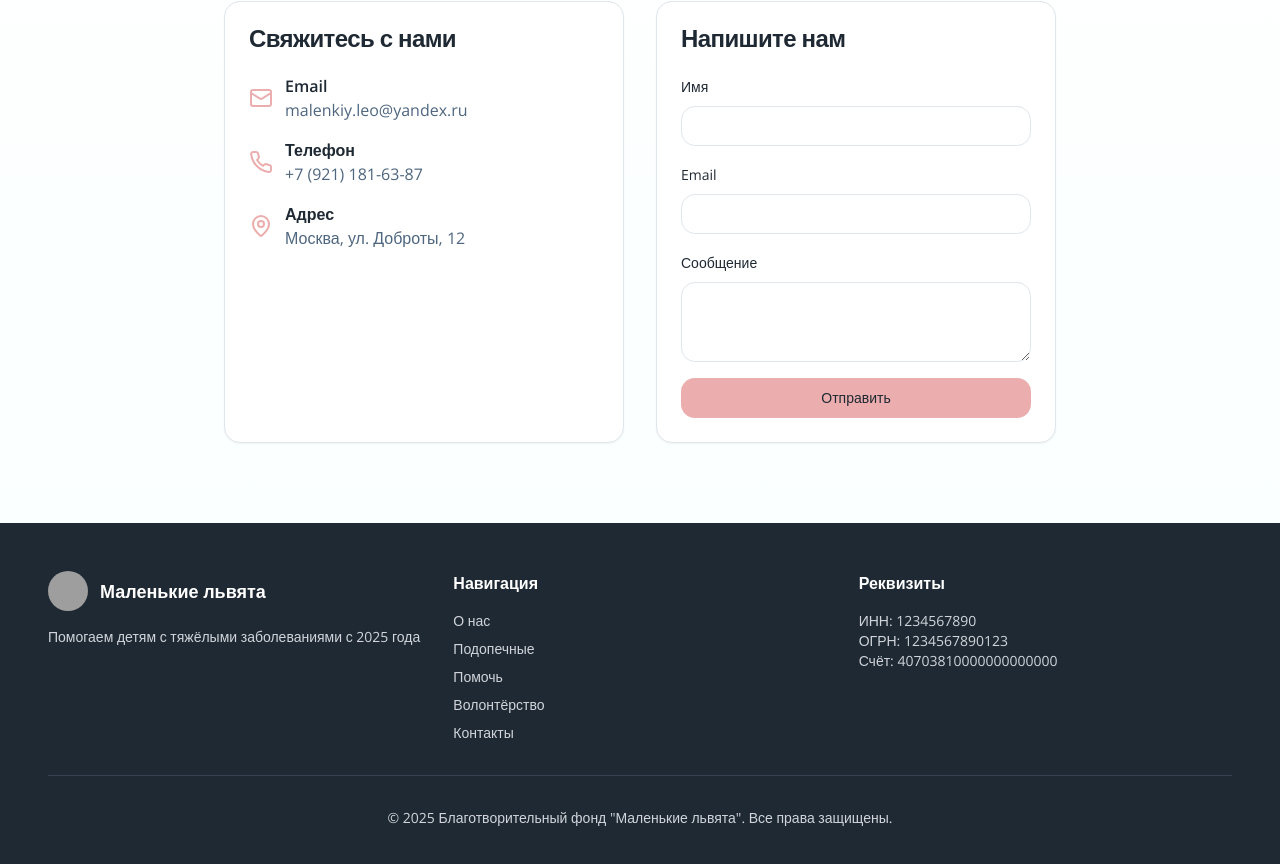
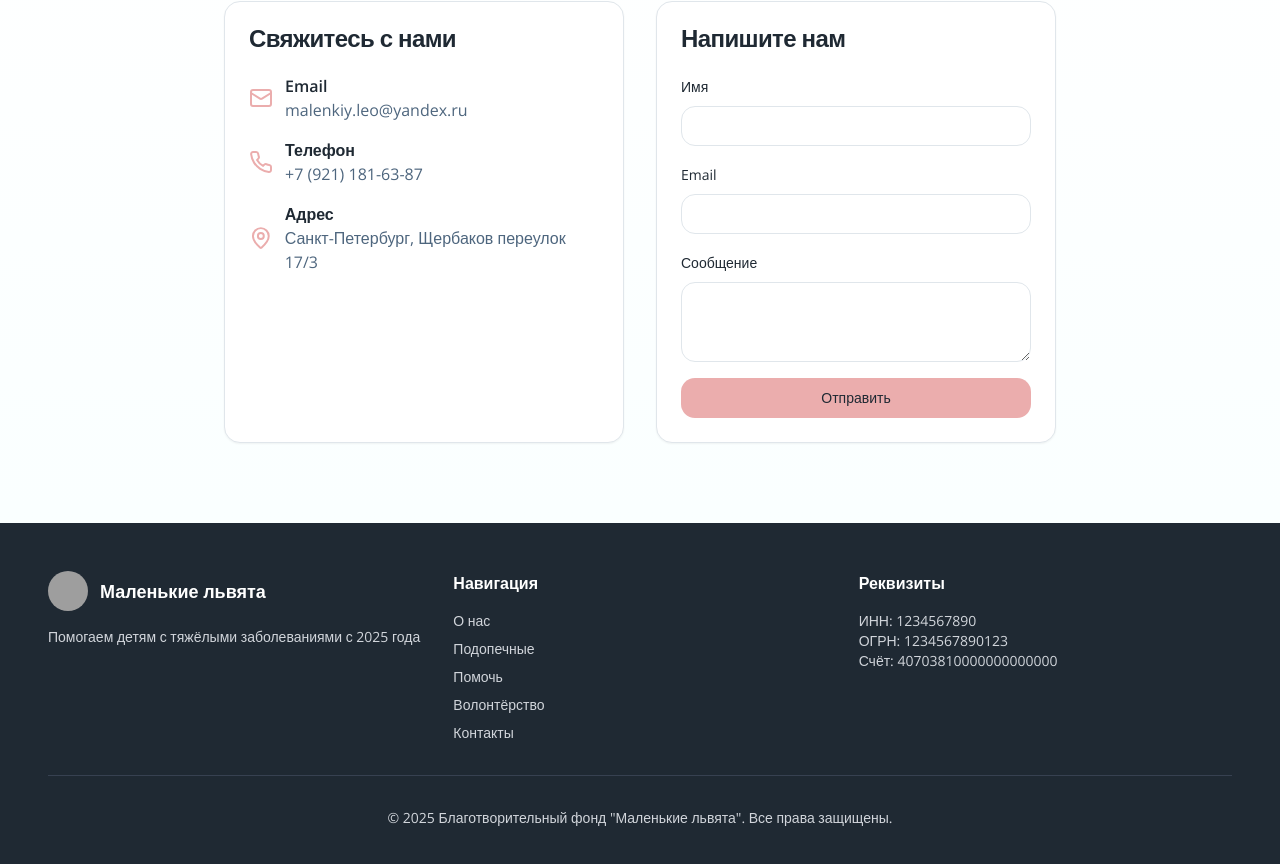
Before and after one commit to pr-poehali-dev/little-lions-charity, a React (Vite) app: page / in a window 1280 px wide. Shown: the part 4378-5242 px from the top of the page. Built offline with nearby package versions, Linux system fonts and the light colour scheme; grey boxes are pictures that could not be loaded.

Commit message:
Добавить адрес в Санкт-Петербурге

```diff
--- a/src/pages/Index.tsx
+++ b/src/pages/Index.tsx
@@ -350,7 +350,7 @@ const Index = () => {
                   <Icon name="MapPin" className="text-primary" size={24} />
                   <div>
                     <p className="font-semibold">Адрес</p>
-                    <p className="text-muted-foreground">Москва, ул. Доброты, 12</p>
+                    <p className="text-muted-foreground">Санкт-Петербург, Щербаков переулок 17/3</p>
                   </div>
                 </div>
               </CardContent>
```
